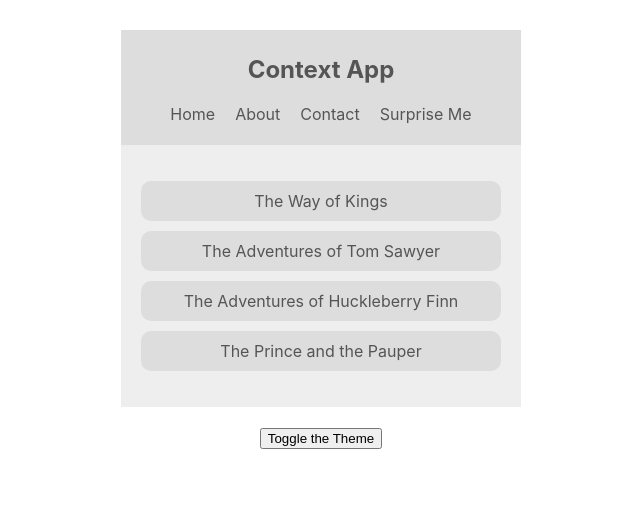
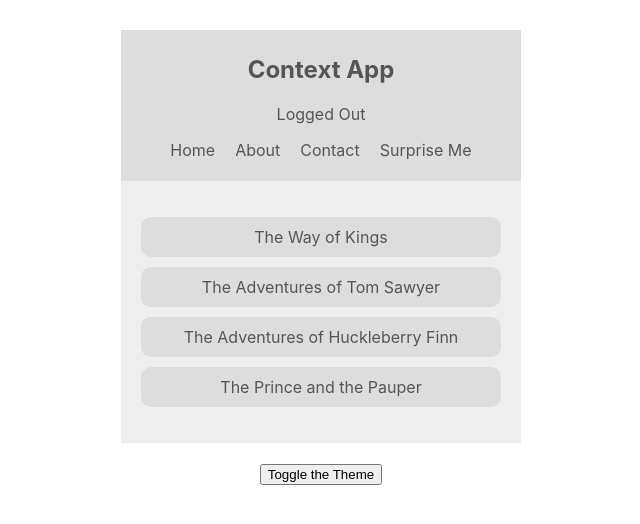
Before and after one commit to KenjaminButton/NetNinjaContextAndHooks, a React (Vite) app: page / in a window 1280 px wide. Shown: the top 524 px of the page, without its empty margins (319-959 px from the left). Built offline with nearby package versions, Linux system fonts and the light colour scheme.

Commit message:
Passed down AuthContext properties successfully

```diff
--- a/src/components/Navbar.jsx
+++ b/src/components/Navbar.jsx
@@ -12,12 +12,19 @@ class Navbar extends Component {
     return (
       <AuthContext.Consumer>{(authContext) => (
         <ThemeContext.Consumer>{(themeContext) => {
+          // Destructuring authContext
+          const {isAuthenticated, toggleAuth} = authContext
+
+
           const {isLightTheme, light, dark} = themeContext
           const theme = isLightTheme ? light : dark
 
           return (
             <nav style={{background: theme.ui, color: theme.syntax}}>
               <h1>Context App</h1>
+              <div>
+                {isAuthenticated ? 'Logged In' : 'Logged Out'}
+              </div>
               <ul>
                 <li>Home</li>
                 <li>About</li>
```
